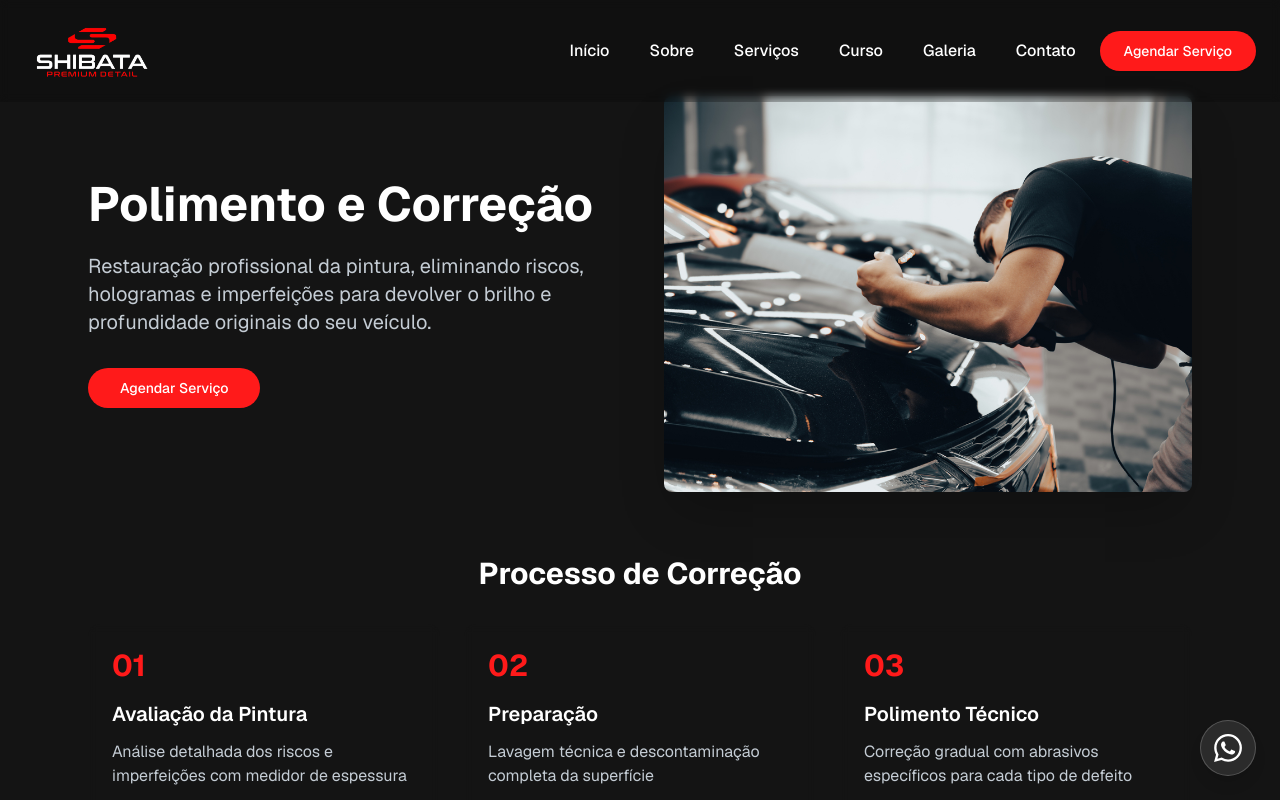
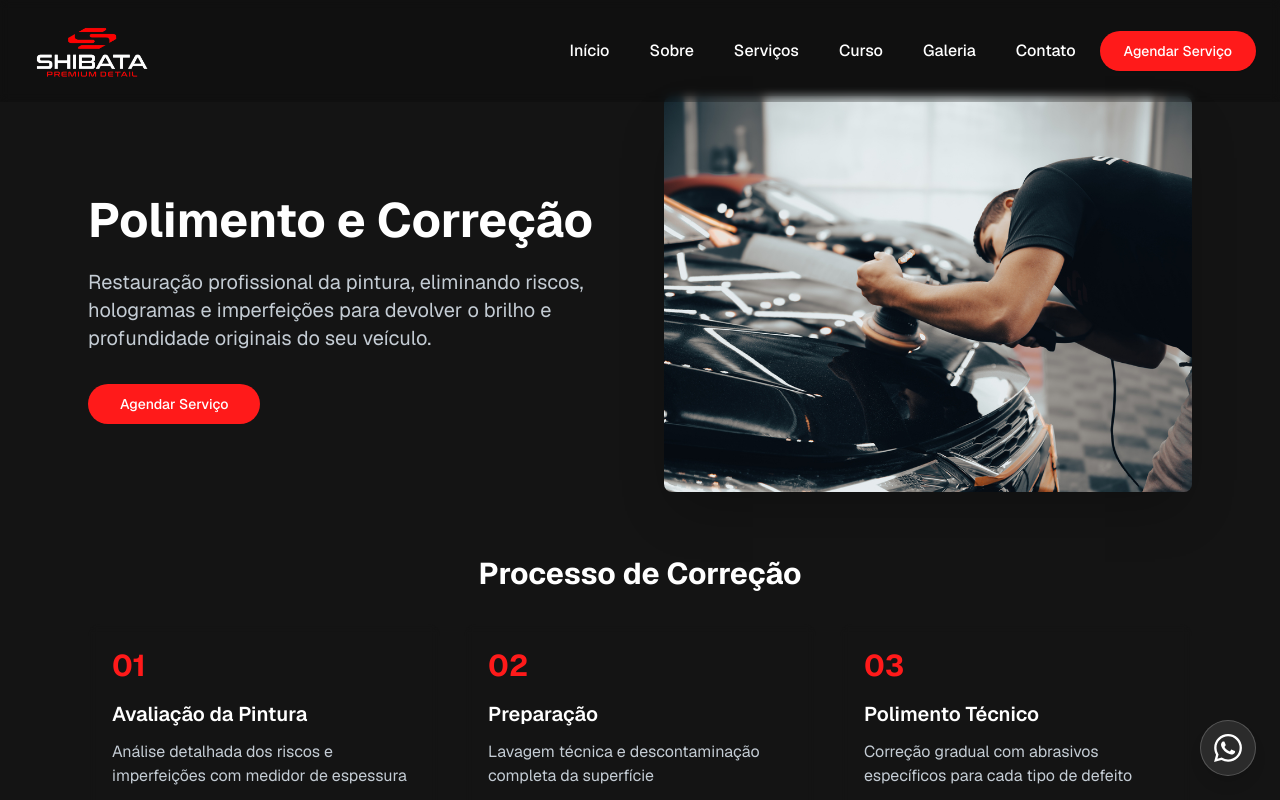
Before and after one commit to gabrieloevangelista/shibatadetail, a Next.js app: page /servicos/polimento in a window 1280 px wide. Shown: the top 800 px of the page. Built offline with nearby package versions, Linux system fonts and the light colour scheme.

Commit message:
style(services): add padding-top to service page headings
Add consistent top padding to heading elements across service pages to improve visual spacing and alignment

```diff
--- a/app/servicos/enceramento/page.tsx
+++ b/app/servicos/enceramento/page.tsx
@@ -44,7 +44,7 @@ export default function EnceramentoPage() {
           <AnimatedSection delay={0.1}>
             <div className="grid md:grid-cols-2 gap-12 items-center mb-16">
               <div>
-                <h1 className="text-4xl md:text-5xl font-bold text-white mb-6">Enceramento e Proteção</h1>
+                <h1 className="text-4xl md:text-5xl font-bold text-white mb-6 pt-8">Enceramento e Proteção</h1>
                 <p className="text-xl text-muted-foreground mb-8">
                   Proteção superior com ceras premium que realçam o brilho natural da pintura e criam uma barreira
                   contra agentes externos por até 6 meses.
--- a/app/servicos/polimento/page.tsx
+++ b/app/servicos/polimento/page.tsx
@@ -65,7 +65,7 @@ export default function PolimentoPage() {
           <AnimatedSection delay={0.1}>
             <div className="grid md:grid-cols-2 gap-12 items-center mb-16">
               <div>
-                <h1 className="text-4xl md:text-5xl font-bold text-white mb-6">Polimento e Correção</h1>
+                <h1 className="text-4xl md:text-5xl font-bold text-white mb-6 pt-8">Polimento e Correção</h1>
                 <p className="text-xl text-muted-foreground mb-8">
                   Restauração profissional da pintura, eliminando riscos, hologramas e imperfeições para devolver o
                   brilho e profundidade originais do seu veículo.
--- a/app/servicos/ppf/page.tsx
+++ b/app/servicos/ppf/page.tsx
@@ -68,7 +68,7 @@ export default function PPFPage() {
           <AnimatedSection delay={0.1}>
             <div className="grid md:grid-cols-2 gap-12 items-center mb-16">
               <div>
-                <h1 className="text-4xl md:text-5xl font-bold text-white mb-6">Paint Protection Film</h1>
+                <h1 className="text-4xl md:text-5xl font-bold text-white mb-6 pt-8">Paint Protection Film</h1>
                 <p className="text-xl text-muted-foreground mb-8">
                   A proteção definitiva para sua pintura. Filme transparente de poliuretano que preserva a beleza
                   original do seu veículo contra todos os tipos de danos.
--- a/app/servicos/vitrificacao/page.tsx
+++ b/app/servicos/vitrificacao/page.tsx
@@ -68,7 +68,7 @@ export default function VitrificacaoPage() {
           <AnimatedSection delay={0.1}>
             <div className="grid md:grid-cols-2 gap-12 items-center mb-16">
               <div>
-                <h1 className="text-4xl md:text-5xl font-bold text-white mb-6">Vitrificação Cerâmica</h1>
+                <h1 className="text-4xl md:text-5xl font-bold text-white mb-6 pt-8">Vitrificação Cerâmica</h1>
                 <p className="text-xl text-muted-foreground mb-8">
                   A mais avançada proteção para seu veículo. Coating cerâmico de última geração que oferece proteção
                   superior por até 5 anos com garantia.
```
